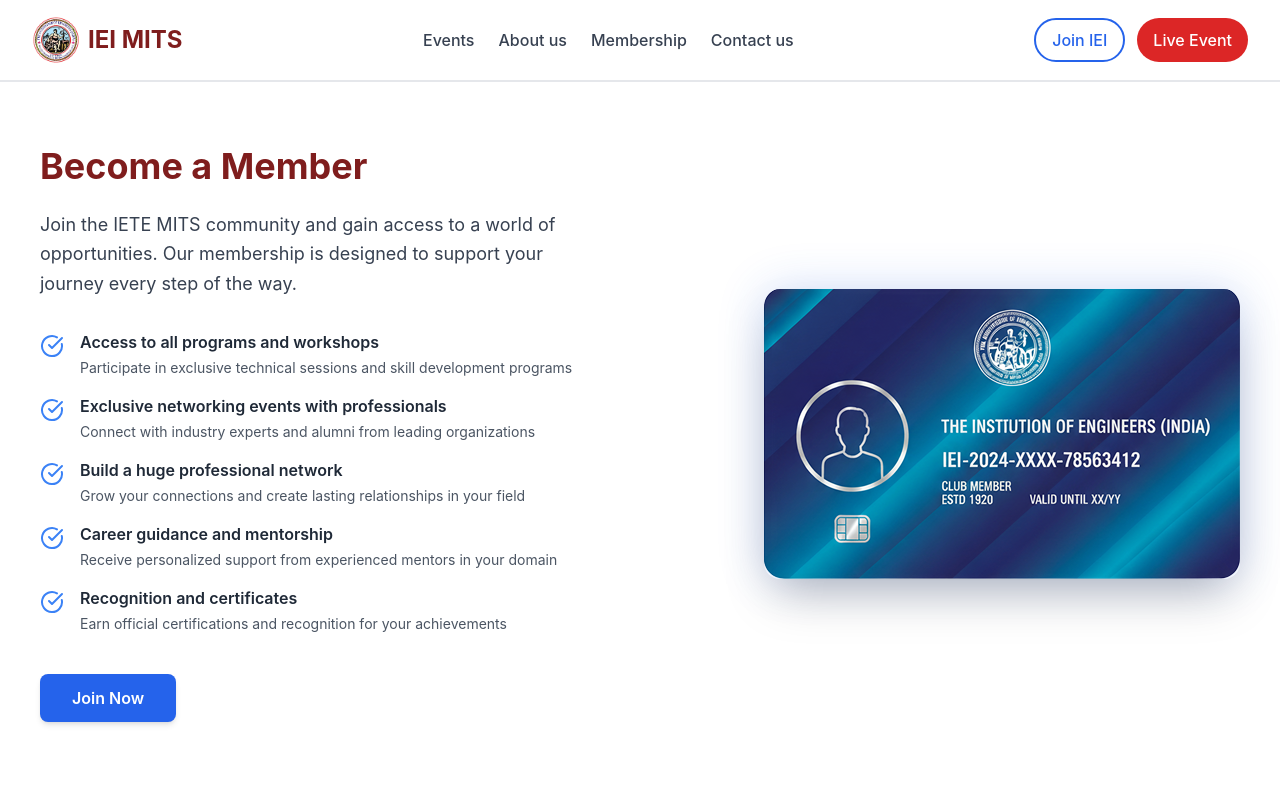
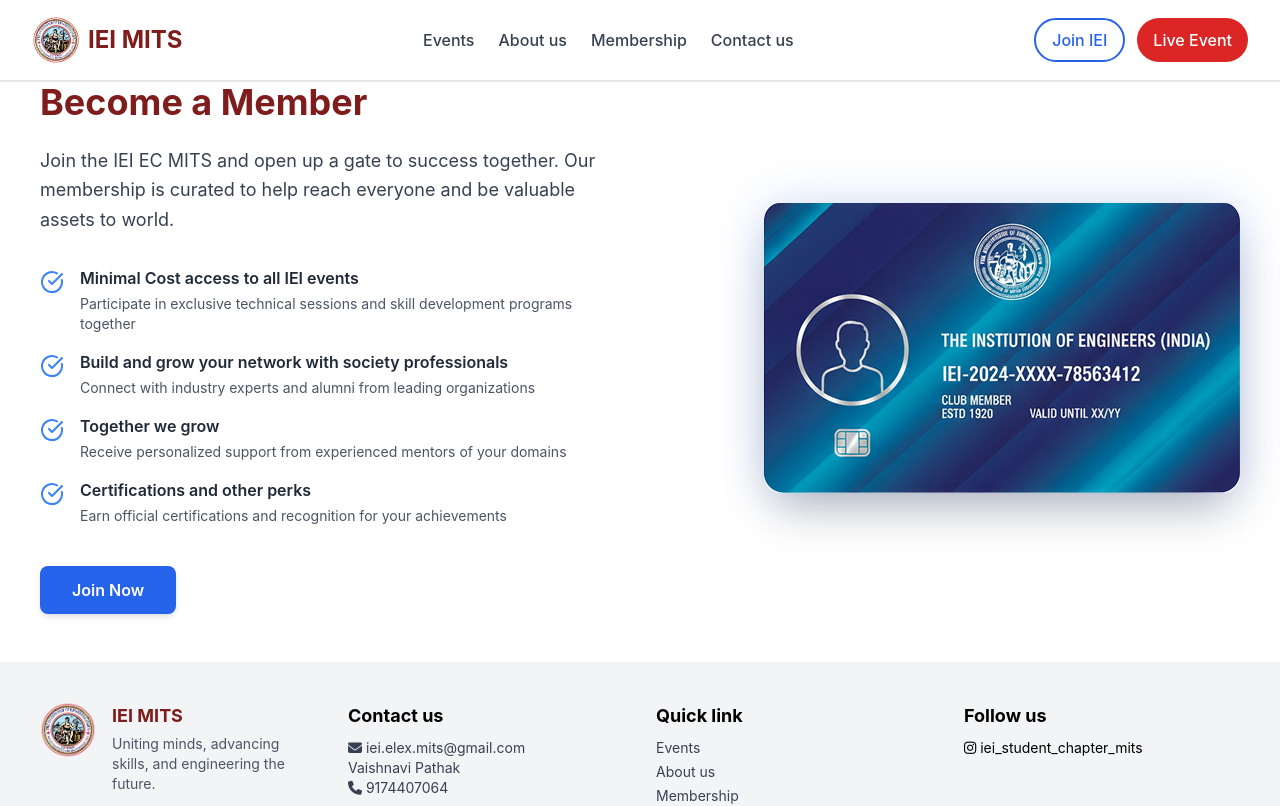
Before and after one commit to ieielexmits/new_webpage, a React (Create React App) app: page /membership in a window 1280 px wide. Shown: the top 806 px of the page. Built offline with nearby package versions, Linux system fonts and the light colour scheme.

Commit message:
content updates

```diff
--- a/package.json
+++ b/package.json
@@ -5,6 +5,9 @@
   "dependencies": {
     "@emotion/react": "^11.14.0",
     "@emotion/styled": "^11.14.1",
+    "@fortawesome/fontawesome-svg-core": "^7.0.1",
+    "@fortawesome/free-solid-svg-icons": "^7.0.1",
+    "@fortawesome/react-fontawesome": "^3.0.2",
     "@mui/icons-material": "^7.3.2",
     "@mui/material": "^7.3.2",
     "@testing-library/dom": "^10.4.1",
--- a/public/index.html
+++ b/public/index.html
@@ -10,20 +10,14 @@
       content="Web site created using create-react-app"
     />
     <link rel="apple-touch-icon" href="%PUBLIC_URL%/logo192.png" />
-    <!--
-      manifest.json provides metadata used when your web app is installed on a
-      user's mobile device or desktop. See https://developers.google.com/web/fundamentals/web-app-manifest/
-    -->
+
     <link rel="manifest" href="%PUBLIC_URL%/manifest.json" />
-    <!--
-      Notice the use of %PUBLIC_URL% in the tags above.
-      It will be replaced with the URL of the `public` folder during the build.
-      Only files inside the `public` folder can be referenced from the HTML.
+    <link
+  rel="stylesheet"
+  href="https://cdnjs.cloudflare.com/ajax/libs/font-awesome/6.5.2/css/all.min.css"
+  crossorigin="anonymous"
+/>
 
-      Unlike "/favicon.ico" or "favicon.ico", "%PUBLIC_URL%/favicon.ico" will
-      work correctly both with client-side routing and a non-root public URL.
-      Learn how to configure a non-root public URL by running `npm run build`.
-    -->
     <title>IEI MITS</title>
   </head>
   <body>
--- a/src/components/Carousel.jsx
+++ b/src/components/Carousel.jsx
@@ -40,8 +40,8 @@
     <div className="bg-white min-h-screen flex flex-col">
       {/* Title Section Above Carousel */}
       <div className="pt-12 pb-8 text-center px-8">
-        <h1 className="text-4xl font-bold text-gray-900 mb-3">IEI STUDENT'S FORUM MITS</h1>
-        <p className="text-gray-600 text-lg">Lorem ipsum dolor sit amet, consectetur adipiscing elit. Nunc ac odio efficitur, fringilla tellus eu, scelerisque tortor</p>
+        <h1 className="text-4xl font-bold text-gray-900 mb-3">IEI STUDENT CHAPTER <p>Department of Electronics Engineering</p></h1>
+        <p className="text-gray-600 text-lg">IEI SC MITS (EC/ET) is a Departmental Student Chapter of The Institution of Engineers (India), dedicated to enhancing technical knowledge, practical skills, and innovation among budding engineers in the Engineering and allied fields. </p>
       </div>
 
       {/* Carousel Container with Shadow */}
--- a/src/components/Footer.jsx
+++ b/src/components/Footer.jsx
@@ -12,8 +12,7 @@
           <div>
             <h3 className="text-lg font-bold text-red-900">IEI MITS</h3>
             <p className="text-gray-600 text-sm mt-1">
-              Connecting professionals, fostering growth, and building the
-              future together.
+              Uniting minds, advancing skills, and engineering the future.
             </p>
           </div>
         </div>
@@ -27,7 +26,7 @@
               href="mailto:iei.elex.mits@gmail.com"
               className="text-gray-700 text-sm mt-2 block hover:underline"
             >
-            iei.elex.mits@gmail.com
+            <i className="fa-solid fa-envelope"></i>  iei.elex.mits@gmail.com
             </a>
 
             {/* Phone */}
@@ -36,8 +35,7 @@
               href="tel:+919174407064"
               className="text-gray-700 text-sm block hover:underline"
             >
-
-            9174407064
+            <i class="fa-solid fa-phone"></i>  9174407064
            </a>
 </div>
         {/* Quick links */}
@@ -66,7 +64,7 @@
         <div>
           <h3 className="text-lg font-bold">Follow us</h3>
           <div className="flex space-x-4 mt-2 text-2xl">
-            <a href="https://www.instagram.com/iei_student_chapter_mits?igsh=MXdyZzRrNnU4Y2Ywaw==" className="hover:text-red-700">🌐</a>
+            <a href="https://www.instagram.com/iei_student_chapter_mits?igsh=MXdyZzRrNnU4Y2Ywaw==" className="hover:text-red-700 text-sm"><i className="fa-brands fa-instagram"></i>  iei_student_chapter_mits</a>
           </div>
         </div>
       </div>
--- a/src/components/Membership.jsx
+++ b/src/components/Membership.jsx
@@ -8,7 +8,7 @@
   };
 
   return (
-    <section className="py-16 px-6 md:px-10 bg-white">
+    <section className="-py-24 px-6 md:px-10 bg-white">
       <div className="max-w-7xl mx-auto flex flex-col lg:flex-row items-center gap-16">
 
         {/* Left Content - Extended */}
@@ -17,8 +17,8 @@
             Become a Member
           </h2>
           <p className="text-lg text-gray-700 mb-8 leading-relaxed">
-            Join the IETE MITS community and gain access to a world of opportunities.
-            Our membership is designed to support your journey every step of the way.
+            Join the IEI EC MITS and open up a gate to success together.
+            Our membership is curated to help reach everyone and be valuable assets to world.
           </p>
 
           <div className="space-y-4">
@@ -26,10 +26,10 @@
               <CheckCircle className="text-blue-500 flex-shrink-0 mt-1" size={24} />
               <div>
                 <h3 className="font-semibold text-gray-800 mb-1">
-                  Access to all programs and workshops
+                  Minimal Cost access to all IEI events
                 </h3>
                 <p className="text-gray-600 text-sm">
-                  Participate in exclusive technical sessions and skill development programs
+                  Participate in exclusive technical sessions and skill development programs together
                 </p>
               </div>
             </div>
@@ -38,7 +38,7 @@
               <CheckCircle className="text-blue-500 flex-shrink-0 mt-1" size={24} />
               <div>
                 <h3 className="font-semibold text-gray-800 mb-1">
-                  Exclusive networking events with professionals
+                  Build and grow your network with society professionals
                 </h3>
                 <p className="text-gray-600 text-sm">
                   Connect with industry experts and alumni from leading organizations
@@ -50,10 +50,10 @@
               <CheckCircle className="text-blue-500 flex-shrink-0 mt-1" size={24} />
               <div>
                 <h3 className="font-semibold text-gray-800 mb-1">
-                  Build a huge professional network
+                  Together we grow
                 </h3>
                 <p className="text-gray-600 text-sm">
-                  Grow your connections and create lasting relationships in your field
+                  Receive personalized support from experienced mentors of your domains
                 </p>
               </div>
             </div>
@@ -62,19 +62,7 @@
               <CheckCircle className="text-blue-500 flex-shrink-0 mt-1" size={24} />
               <div>
                 <h3 className="font-semibold text-gray-800 mb-1">
-                  Career guidance and mentorship
-                </h3>
-                <p className="text-gray-600 text-sm">
-                  Receive personalized support from experienced mentors in your domain
-                </p>
-              </div>
-            </div>
-
-            <div className="flex items-start gap-4">
-              <CheckCircle className="text-blue-500 flex-shrink-0 mt-1" size={24} />
-              <div>
-                <h3 className="font-semibold text-gray-800 mb-1">
-                  Recognition and certificates
+                  Certifications and other perks
                 </h3>
                 <p className="text-gray-600 text-sm">
                   Earn official certifications and recognition for your achievements
```
Also changed, not shown: src/components/About.jsx (+41 -23 lines), 1 other file (tests, documents, lock files or other folders).
